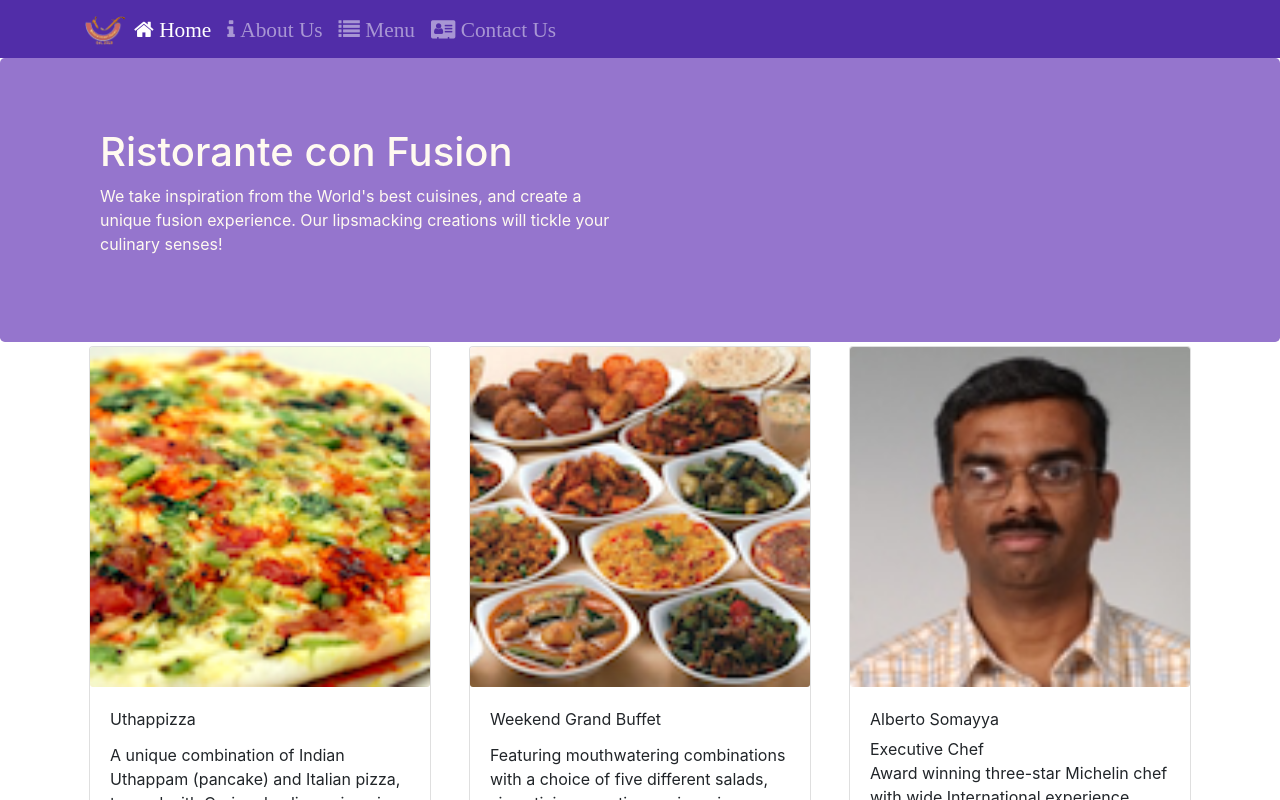
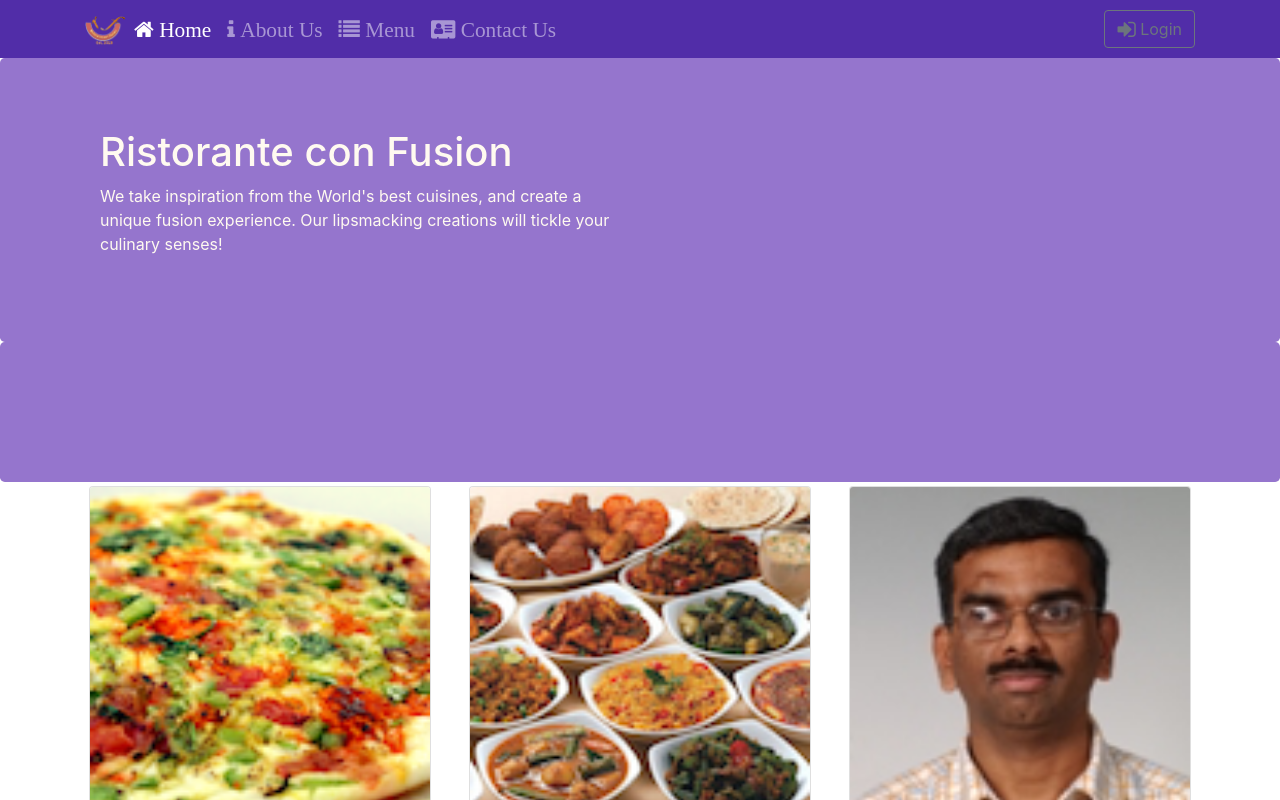
Before and after one commit to Irfan2700/reactjs-demo, a React (Create React App) app: page /home in a window 1280 px wide. Shown: the top 800 px of the page. Built offline with nearby package versions, Linux system fonts and the light colour scheme.

Commit message:
Uncontrolled Forms

```diff
--- a/src/components/HeaderComponent.js
+++ b/src/components/HeaderComponent.js
@@ -1,5 +1,6 @@
 import React, { Component } from 'react';
-import { Navbar, NavbarBrand, NavbarToggler, Collapse, NavItem, Nav, Jumbotron } from 'reactstrap';
+import { Navbar, NavbarBrand, NavbarToggler, Collapse, NavItem, Nav, Jumbotron,
+        Button, Modal, ModalHeader, ModalBody, Form, FormGroup, Label, Input } from 'reactstrap';
 import { NavLink } from 'react-router-dom';
 
 class Header extends Component {
@@ -7,17 +8,33 @@ class Header extends Component {
     constructor(props) {
         super(props);
 
-        this.toggleNav = this.toggleNav.bind(this);
         this.state = {
-            isNavOpen: false
+            isNavOpen: false,
+            isModalOpen: false
         };
 
+        this.toggleNav = this.toggleNav.bind(this);
+        this.toggleModal = this.toggleModal.bind(this);
+        this.handleLogin = this.handleLogin.bind(this);
     }
 
     toggleNav() {
         this.setState ({
             isNavOpen: !this.state.isNavOpen
         });
+    }
+
+    toggleModal() {
+        this.setState ({
+            isModalOpen: !this.state.isModalOpen
+        })
+    }
+
+    handleLogin(event) {
+
+        this.toggleModal();
+        alert("Username: " + this.username.value + " Password: " + this.password.value + " Remember: " + this.remember.checked);
+        event.preventDefault();
     }
 
     render() {
@@ -52,6 +69,11 @@ class Header extends Component {
                                 </NavLink>
                             </NavItem>
                         </Nav>
+                        <Nav navbar className="ml-auto">
+                            <NavItem>
+                            <Button outline onClick={this.toggleModal}><span className="fa fa-sign-in fa-lg"></span> Login</Button>
+                            </NavItem>
+                        </Nav>
                     </Collapse>
                 </div>
             </Navbar>
@@ -65,6 +87,30 @@ class Header extends Component {
                     </div>
                 </div>
             </Jumbotron>
+            <Jumbotron>
+                <Modal isOpen={this.state.isModalOpen} toggle={this.toggleModal}>
+                    <ModalHeader toggle={this.toggleModal}>Login</ModalHeader>
+                    <ModalBody>
+                        <Form onSubmit={this.handleLogin}>
+                            <FormGroup>
+                                <Label htmlFor="username">UserName</Label>
+                                <Input type="text" name="username" id="username" innerRef={(input) => this.username = input} />
+                            </FormGroup>
+                            <FormGroup>
+                                <Label htmlFor="password">Password</Label>
+                                <Input type="password" name="password" id="password" innerRef={(input) => this.password = input} />
+                            </FormGroup>
+                            <FormGroup check>
+                                <Label check>
+                                   <Input type="checkbox" name="remember" innerRef={(input) => this.remember = input} />
+                                    Remember Me
+                                </Label>
+                            </FormGroup>
+                            <Button className="float-right" type="submit" value="submit" color="primary">Login</Button>
+                        </Form>
+                    </ModalBody>
+                </Modal>
+            </Jumbotron>
         </React.Fragment>
         );
     }
```
